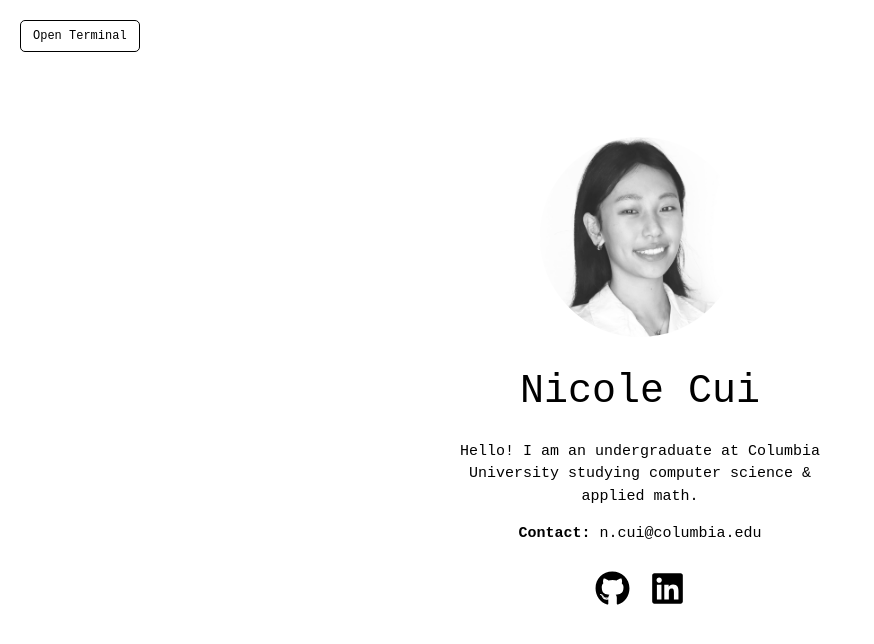
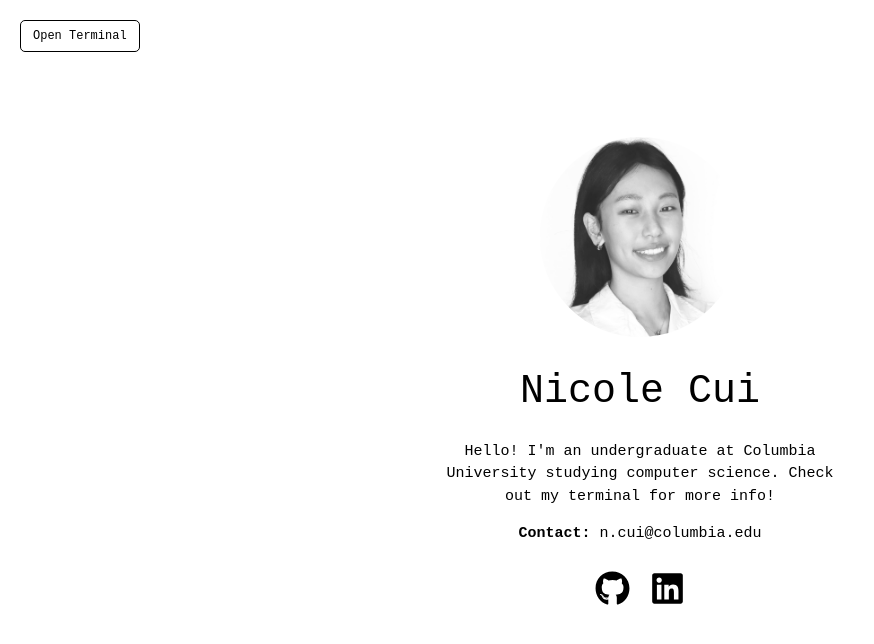
Before and after one commit to nc0le/personal-website, a React (Vite) app: page / in a window 1280 px wide. Shown: the top 644 px of the page, without its empty margins (0-874 px from the left). Built offline with nearby package versions, Linux system fonts and the light colour scheme; a web font is replaced by a local one.

Commit message:
about me

```diff
--- a/src/App.tsx
+++ b/src/App.tsx
@@ -80,7 +80,7 @@ function App() {
       <h1 style={{ fontFamily: 'Azeret Mono, monospace', fontSize: 40 , fontWeight: 'normal', color: '#000000'}}>Nicole Cui</h1>
       <div className="card">
         <p>
-        Hello! I am an undergraduate at Columbia University studying computer science & applied math.
+        Hello! I'm an undergraduate at Columbia University studying computer science. Check out my terminal for more info!
         </p>
         <p>
           <b>Contact:</b> n.cui@columbia.edu
--- a/src/Terminal.tsx
+++ b/src/Terminal.tsx
@@ -17,7 +17,10 @@ export default function TerminalEmulator() {
   const fileSystem = {
     '~': {
         'about.txt': `+----------------------------------------------+\r\n| These folders contain an overview of my work |\r\n| All code: https://github.com/nc0le           |\r\n+----------------------------------------------+`,
-
+        research:{
+            'knowles-lab.txt': 'Detection and prediction of exitrons',
+            'esvelt-lab.txt': 'Research on synthetic biology and CRISPR',
+        },
         projects: {
             'krAI-overlay.txt':
                 "\r\n"+
@@ -29,10 +32,6 @@ export default function TerminalEmulator() {
 
             'duckweed.txt': 'Machine learning for duckweed callus classification',
             'GetYoMoneyUp.txt': 'Chrome extension for smarter online shopping',
-        },
-        research:{
-            'knowles-lab.txt': 'Detection and prediction of exitrons',
-            'esvelt-lab.txt': 'Research on synthetic biology and CRISPR',
         }
     },
   }
```
